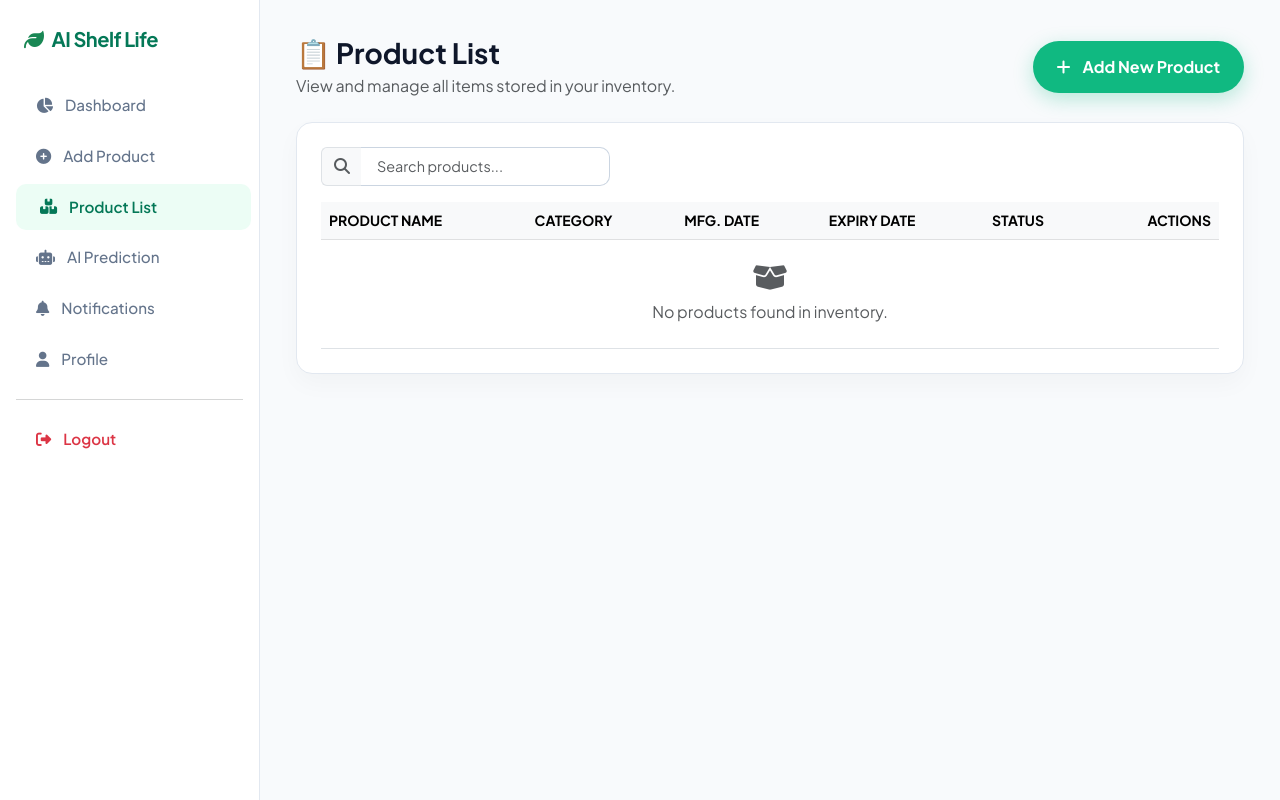
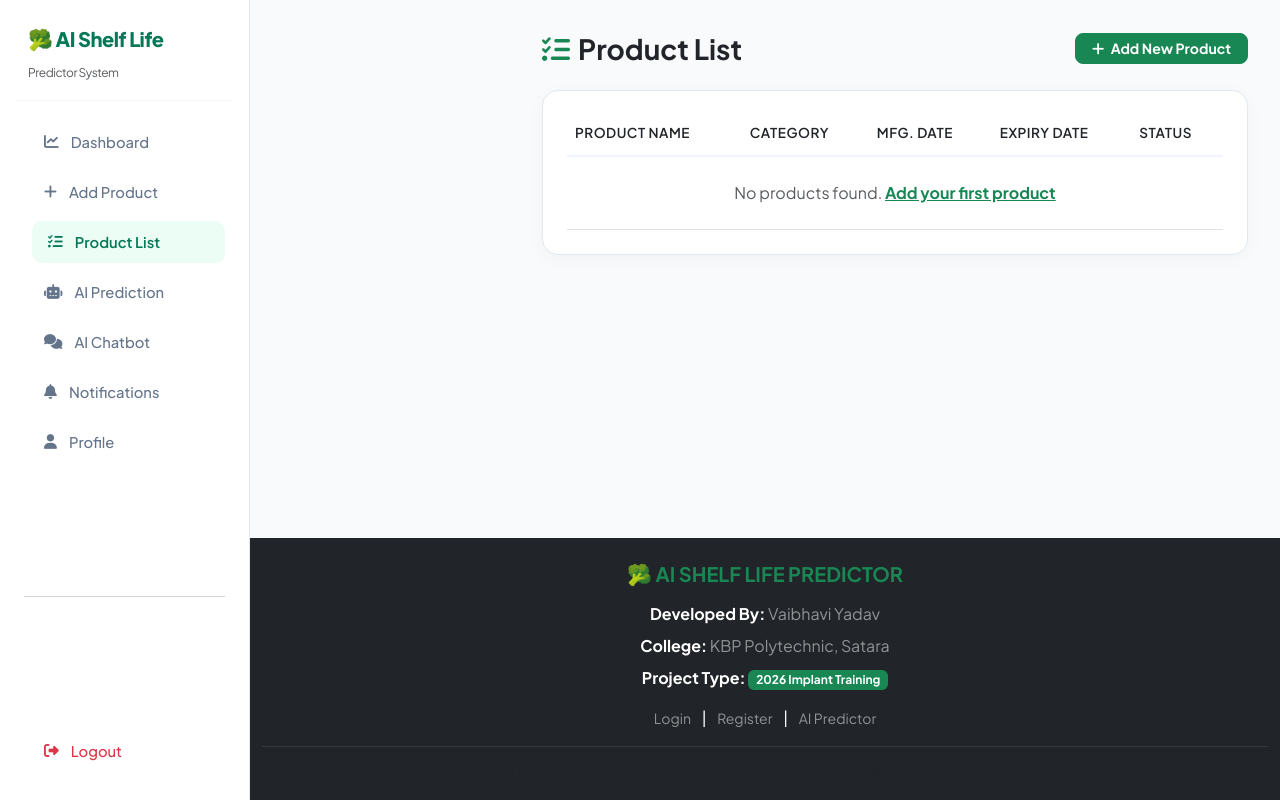
Before and after one commit to vaibhaviyadav2408-collab/-shelf-life-predictor, a Flask app: page /product-list in a window 1280 px wide. Run offline with Flask 3, Linux system fonts and the light colour scheme.

Commit message:
Revamp product list page layout and styles
Updated the product list page with new styling and structure.

```diff
--- a/templates/product_list.html
+++ b/templates/product_list.html
@@ -3,145 +3,201 @@
 <head>
     <meta charset="UTF-8">
     <meta name="viewport" content="width=device-width, initial-scale=1.0">
-    <title>Product List - AI Shelf Life</title>
-    <!-- Google Fonts & Font Awesome Icons -->
-    <link href="https://fonts.googleapis.com/css2?family=Plus+Jakarta+Sans:wght@400;500;600;700&display=swap" rel="stylesheet">
-    <link href="https://cdnjs.cloudflare.com/ajax/libs/font-awesome/6.4.0/css/all.min.css" rel="stylesheet">
+    <title>Product List - AI Shelf Life Predictor</title>
+
     <!-- Bootstrap 5 CSS -->
     <link href="https://cdn.jsdelivr.net/npm/bootstrap@5.3.0/dist/css/bootstrap.min.css" rel="stylesheet">
+    <!-- FontAwesome Icons -->
+    <link rel="stylesheet" href="https://cdnjs.cloudflare.com/ajax/libs/font-awesome/6.4.0/css/all.min.css">
+    <!-- Google Fonts -->
+    <link href="https://fonts.googleapis.com/css2?family=Plus+Jakarta+Sans:wght@400;500;600;700;800&display=swap" rel="stylesheet">
     <!-- Custom CSS -->
-    <link rel="stylesheet" href="{{ url_for('static', filename='style.css') }}">
+    <link rel="stylesheet" href="{{ url_for('static', filename='style.css') }}?v=4.0">
+
     <style>
-        .table-card {
-            border: 1px solid #e2e8f0;
+        body {
+            background-color: #f8fafc;
+            font-family: 'Plus Jakarta Sans', system-ui, -apple-system, sans-serif;
+            margin: 0;
+            padding: 0;
+        }
+        .dashboard-container {
+            display: flex;
+            min-height: 100vh;
+        }
+        /* Sidebar Styling */
+        .sidebar {
+            width: 250px;
+            height: 100vh;
+            background-color: #ffffff;
+            border-right: 1px solid #e2e8f0;
+            position: fixed;
+            top: 0;
+            left: 0;
+            padding: 24px 16px;
+            z-index: 1000;
+            display: flex;
+            flex-direction: column;
+        }
+        .sidebar-brand {
+            font-weight: 800;
+            font-size: 1.25rem;
+            color: #047857;
+            padding: 0 12px 16px 12px;
+            border-bottom: 1px solid #f1f5f9;
+            margin-bottom: 16px;
+        }
+        .sidebar a {
+            color: #64748b;
+            text-decoration: none;
+            display: flex;
+            align-items: center;
+            gap: 12px;
+            padding: 10px 16px;
+            margin-bottom: 4px;
+            border-radius: 10px;
+            font-weight: 500;
+            font-size: 0.92rem;
+            transition: all 0.2s ease;
+        }
+        .sidebar a:hover, .sidebar a.active {
+            background-color: #ecfdf5;
+            color: #047857;
+            font-weight: 600;
+        }
+        /* Layout Structure */
+        .main-wrapper {
+            margin-left: 250px;
+            width: calc(100% - 250px);
+            display: flex;
+            flex-direction: column;
+            min-height: 100vh;
+        }
+        .main-content {
+            padding: 32px;
+            flex: 1;
+        }
+        /* Card & Table Styling */
+        .card-custom {
+            border: none;
             border-radius: 16px;
             background: #ffffff;
-            box-shadow: 0 10px 25px rgba(0, 0, 0, 0.03);
-            overflow: hidden;
+            box-shadow: 0 4px 20px rgba(0, 0, 0, 0.03);
+            border: 1px solid #e2e8f0;
         }
+        .table thead th {
+            font-weight: 600;
+            font-size: 0.85rem;
+            text-transform: uppercase;
+            letter-spacing: 0.5px;
+            border-bottom: 2px solid #f1f5f9;
+            padding-bottom: 12px;
+        }
+        .table td {
+            padding: 16px 12px;
+        }
+        /* Badges */
         .badge-fresh {
-            background-color: #ecfdf5;
+            background-color: #d1fae5;
             color: #047857;
-            border: 1px solid #a7f3d0;
             padding: 6px 12px;
             border-radius: 20px;
-            font-size: 0.825rem;
             font-weight: 600;
+            font-size: 0.8rem;
         }
         .badge-expiring {
-            background-color: #fffbeb;
+            background-color: #fef3c7;
             color: #b45309;
-            border: 1px solid #fde68a;
             padding: 6px 12px;
             border-radius: 20px;
-            font-size: 0.825rem;
             font-weight: 600;
+            font-size: 0.8rem;
         }
         .badge-expired {
-            background-color: #fef2f2;
+            background-color: #fee2e2;
             color: #b91c1c;
-            border: 1px solid #fecaca;
             padding: 6px 12px;
             border-radius: 20px;
-            font-size: 0.825rem;
             font-weight: 600;
+            font-size: 0.8rem;
         }
-        .search-box {
-            border-radius: 10px;
-            border: 1px solid #cbd5e1;
-            padding: 8px 16px;
-            font-size: 0.9rem;
+        @media (max-width: 768px) {
+            .sidebar {
+                width: 100%;
+                height: auto;
+                position: relative;
+            }
+            .main-wrapper {
+                margin-left: 0;
+                width: 100%;
+            }
         }
     </style>
 </head>
 <body>
 
+<div class="dashboard-container">
     <!-- Sidebar Navigation -->
     <div class="sidebar">
         <div class="sidebar-brand">
-            <i class="fa-solid fa-leaf text-success me-2"></i>AI Shelf Life
+            🥦 AI Shelf Life <br>
+            <small class="text-muted fw-normal" style="font-size:0.75rem;">Predictor System</small>
         </div>
-        <a href="{{ url_for('dashboard') }}"><i class="fa-solid fa-chart-pie"></i> Dashboard</a>
-        <a href="{{ url_for('add_product') }}"><i class="fa-solid fa-plus-circle"></i> Add Product</a>
-        <a href="{{ url_for('product_list') }}" class="active"><i class="fa-solid fa-boxes-stacked"></i> Product List</a>
+        <a href="{{ url_for('dashboard') }}"><i class="fa-solid fa-chart-line"></i> Dashboard</a>
+        <a href="{{ url_for('add_product') }}"><i class="fa-solid fa-plus"></i> Add Product</a>
+        <a href="{{ url_for('product_list') }}" class="active"><i class="fa-solid fa-list-check"></i> Product List</a>
         <a href="{{ url_for('ai_prediction') }}"><i class="fa-solid fa-robot"></i> AI Prediction</a>
+        <a href="{{ url_for('chatbot') }}"><i class="fa-solid fa-comments"></i> AI Chatbot</a>
         <a href="{{ url_for('notifications') }}"><i class="fa-solid fa-bell"></i> Notifications</a>
         <a href="{{ url_for('profile') }}"><i class="fa-solid fa-user"></i> Profile</a>
-        <hr class="mx-3 text-muted opacity-25">
-        <a href="{{ url_for('index') }}" class="text-danger fw-semibold"><i class="fa-solid fa-right-from-bracket"></i> Logout</a>
+        <hr class="mx-2 my-auto text-muted">
+        <a href="{{ url_for('index') }}" class="text-danger"><i class="fa-solid fa-right-from-bracket"></i> Logout</a>
     </div>
 
-    <!-- Main Content Area -->
+    <!-- Main Wrapper -->
+    <div class="main-wrapper">
         <div class="main-content">
-        <div class="d-flex justify-content-between align-items-center mb-4 flex-wrap gap-3">
-            <div>
-                <h3 class="fw-bold mb-1">📋 Product List</h3>
-                <p class="text-muted mb-0">View and manage all items stored in your inventory.</p>
-            </div>
-            <a href="{{ url_for('add_product') }}" class="btn btn-green rounded-pill px-4">
+            <div class="d-flex align-items-center justify-content-between mb-4">
+                <h3 class="fw-bold m-0 text-dark"><i class="fa-solid fa-list-check text-success me-2"></i>Product List</h3>
+                <a href="{{ url_for('add_product') }}" class="btn btn-sm btn-success rounded-3 fw-bold px-3">
                     <i class="fa-solid fa-plus me-1"></i> Add New Product
                 </a>
             </div>
 
-        <!-- Filter & Table Card -->
-        <div class="table-card p-4">
-            <!-- Search Control -->
-            <div class="row g-3 mb-3 align-items-center">
-                <div class="col-md-4">
-                    <div class="input-group">
-                        <span class="input-group-text bg-light border-end-0"><i class="fa-solid fa-magnifying-glass text-muted"></i></span>
-                        <input type="text" class="form-control search-box border-start-0" placeholder="Search products...">
-                    </div>
-                </div>
-            </div>
-
-            <!-- Table -->
+            <!-- Table Card -->
+            <div class="card card-custom p-3 p-md-4">
                 <div class="table-responsive">
                     <table class="table table-hover align-middle mb-0">
-                    <thead class="table-light">
-                        <tr class="text-secondary small text-uppercase">
+                        <thead>
+                            <tr class="text-muted">
                                 <th>Product Name</th>
                                 <th>Category</th>
                                 <th>Mfg. Date</th>
                                 <th>Expiry Date</th>
                                 <th>Status</th>
-                            <th class="text-end">Actions</th>
                             </tr>
                         </thead>
                         <tbody>
                             {% for p in products %}
                             <tr>
-                            <td>
-                                <div class="fw-bold text-dark">{{ p.name }}</div>
-                            </td>
-                            <td>
-                                <span class="badge bg-light text-secondary border px-2 py-1 fs-7">{{ p.category }}</span>
-                            </td>
-                            <td class="text-muted small">{{ p.mfg_date }}</td>
-                            <td class="text-muted small">{{ p.exp_date }}</td>
+                                <td class="fw-bold text-dark">{{ p.name }}</td>
+                                <td>{{ p.category }}</td>
+                                <td>{{ p.mfg_date }}</td>
+                                <td>{{ p.exp_date }}</td>
                                 <td>
                                     {% if p.status == 'Fresh' %}
-                                    <span class="badge-fresh"><i class="fa-solid fa-circle-check me-1"></i>Fresh</span>
+                                        <span class="badge-fresh">Fresh</span>
                                     {% elif p.status == 'Expiring Soon' %}
-                                    <span class="badge-expiring"><i class="fa-solid fa-clock me-1"></i>Expiring Soon</span>
+                                        <span class="badge-expiring">Expiring Soon</span>
                                     {% else %}
-                                    <span class="badge-expired"><i class="fa-solid fa-triangle-exclamation me-1"></i>Expired</span>
+                                        <span class="badge-expired">Expired</span>
                                     {% endif %}
-                            </td>
-                            <td class="text-end">
-                                <button class="btn btn-sm btn-outline-secondary rounded-2 me-1" title="Edit">
-                                    <i class="fa-solid fa-pen-to-square"></i>
-                                </button>
-                                <button class="btn btn-sm btn-outline-danger rounded-2" title="Delete">
-                                    <i class="fa-solid fa-trash"></i>
-                                </button>
                                 </td>
                             </tr>
                             {% else %}
                             <tr>
-                            <td colspan="6" class="text-center py-4 text-muted">
-                                <i class="fa-solid fa-box-open fs-3 mb-2 d-block"></i>
-                                No products found in inventory.
+                                <td colspan="5" class="text-center py-4 text-muted">
+                                    No products found. <a href="{{ url_for('add_product') }}" class="text-success fw-bold">Add your first product</a>
                                 </td>
                             </tr>
                             {% endfor %}
@@ -151,7 +207,12 @@
             </div>
         </div>
 
-    <!-- Bootstrap 5 JS -->
+        <!-- Shared Footer Include -->
+        {% include 'footer.html' %}
+    </div>
+</div>
+
+<!-- Bootstrap JS -->
 <script src="https://cdn.jsdelivr.net/npm/bootstrap@5.3.0/dist/js/bootstrap.bundle.min.js"></script>
 </body>
 </html>
```
Lines whose indentation alone changed are shown as unchanged.
